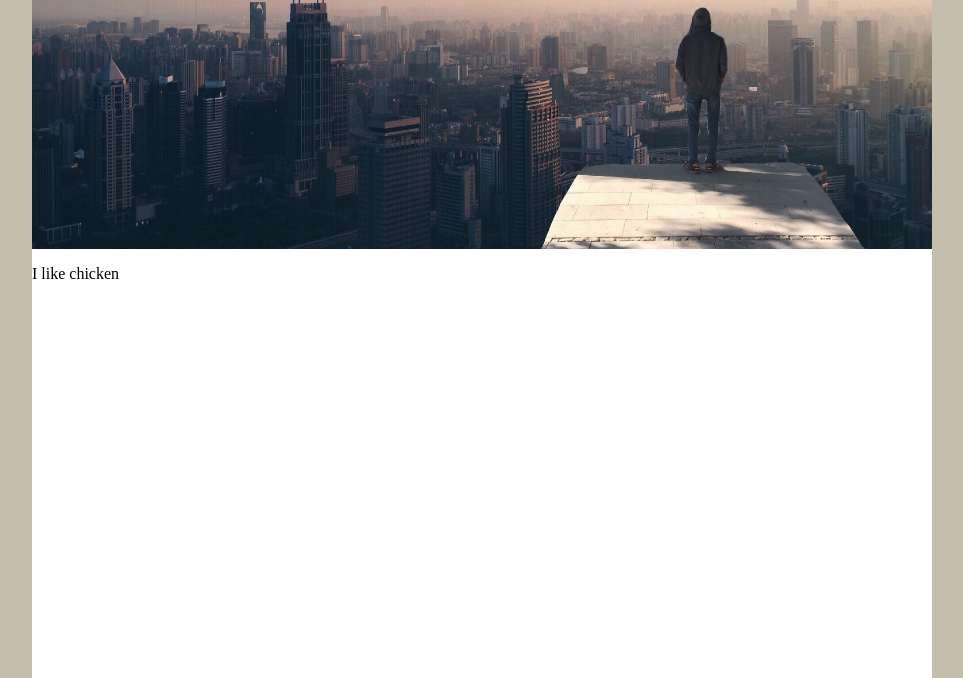
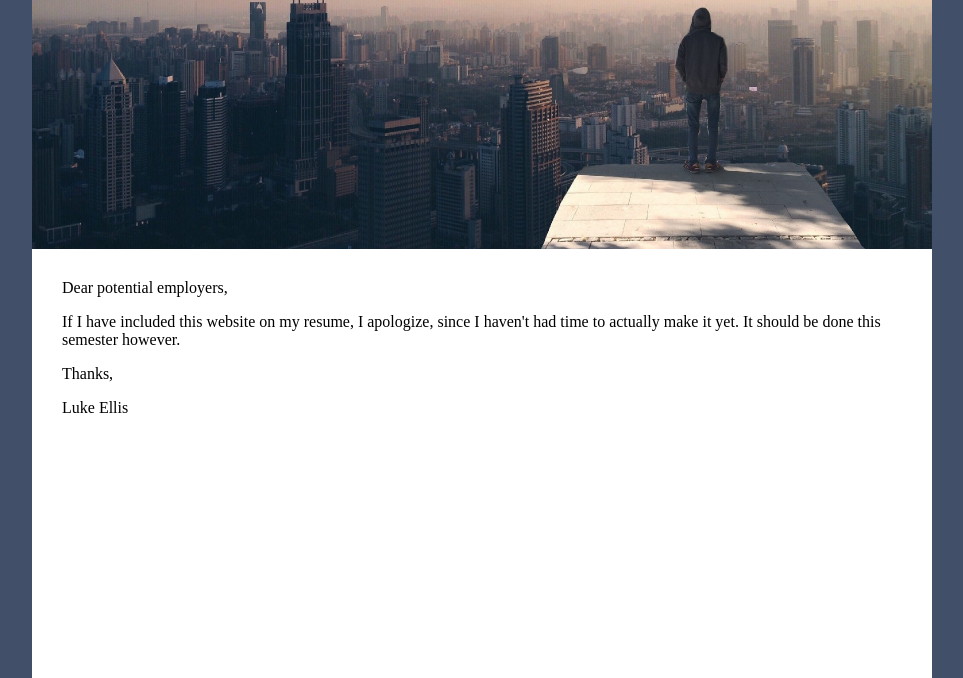
Before and after one commit to lellis32/lellis32.github.io, a plain HTML site: page index.html in a window 1280 px wide. Shown: the part 122-800 px from the top of the page, without its empty margins (158-1121 px from the left). Drawn offline with Linux system fonts and the light colour scheme.

Commit message:
changed background color and added short letter

```diff
--- a/index.html
+++ b/index.html
@@ -12,7 +12,12 @@
             <div id="head">
                 <h1>Hello World!</h1>
             </div>
-            <p>I like chicken</p>
+	    <div id="letter">
+		 <p>Dear potential employers,</p>
+		 <p>If I have included this website on my resume, I apologize, since I haven't had time to actually make it yet. It should be done this semester however.</p>
+		 <p>Thanks,</p>
+		 <p>Luke Ellis</p>
+	    </div>
         </div>
     </body>
 </html>
--- a/style.css
+++ b/style.css
@@ -1,5 +1,5 @@
 body {
-    background-color: #c6bead;
+    background-color: #415068;
     padding: 0px;
 }
 
@@ -28,3 +28,6 @@ h1 {
     margin-bottom: 30px;
     background-color: white;
 }
+#letter {
+    margin:30px;
+}
```
